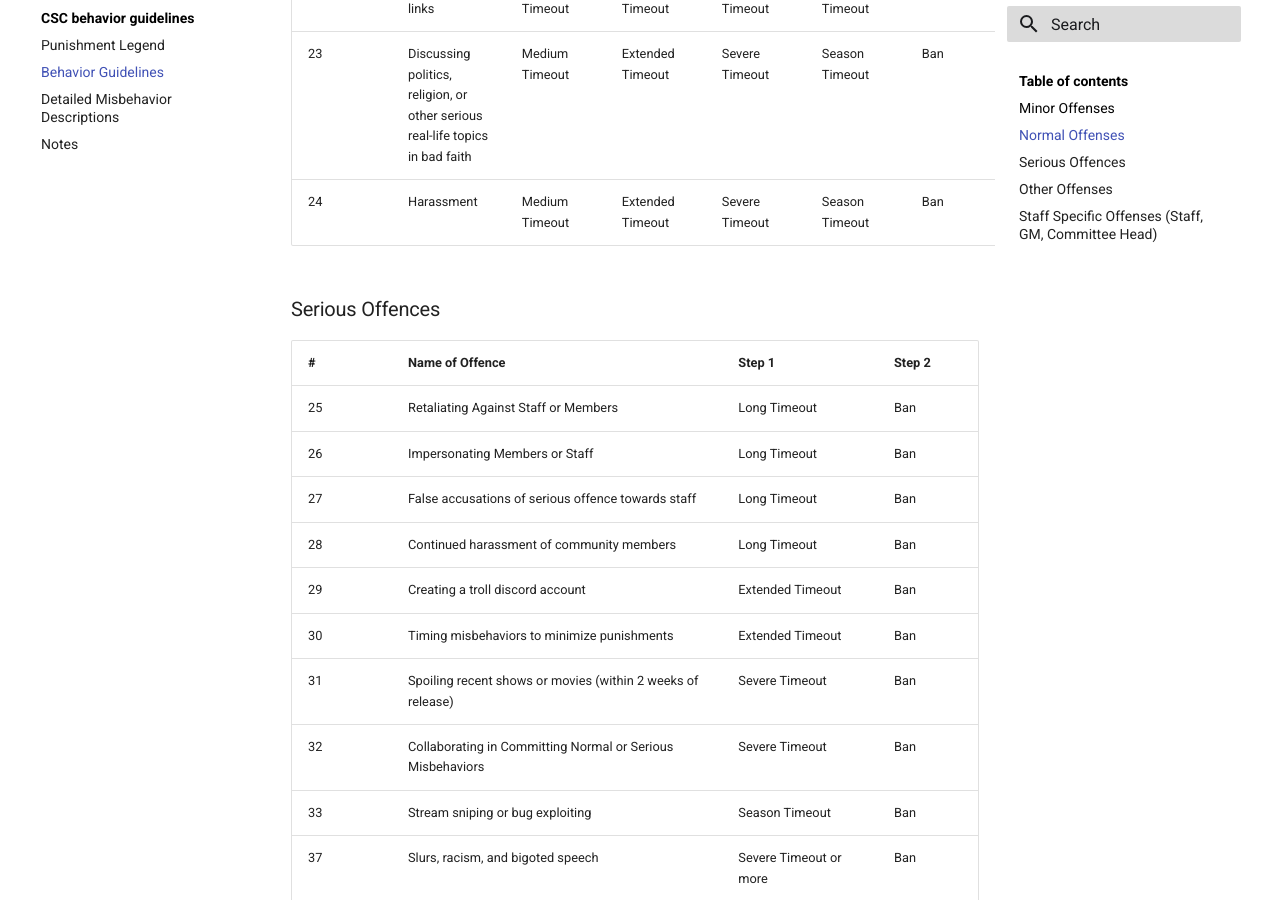
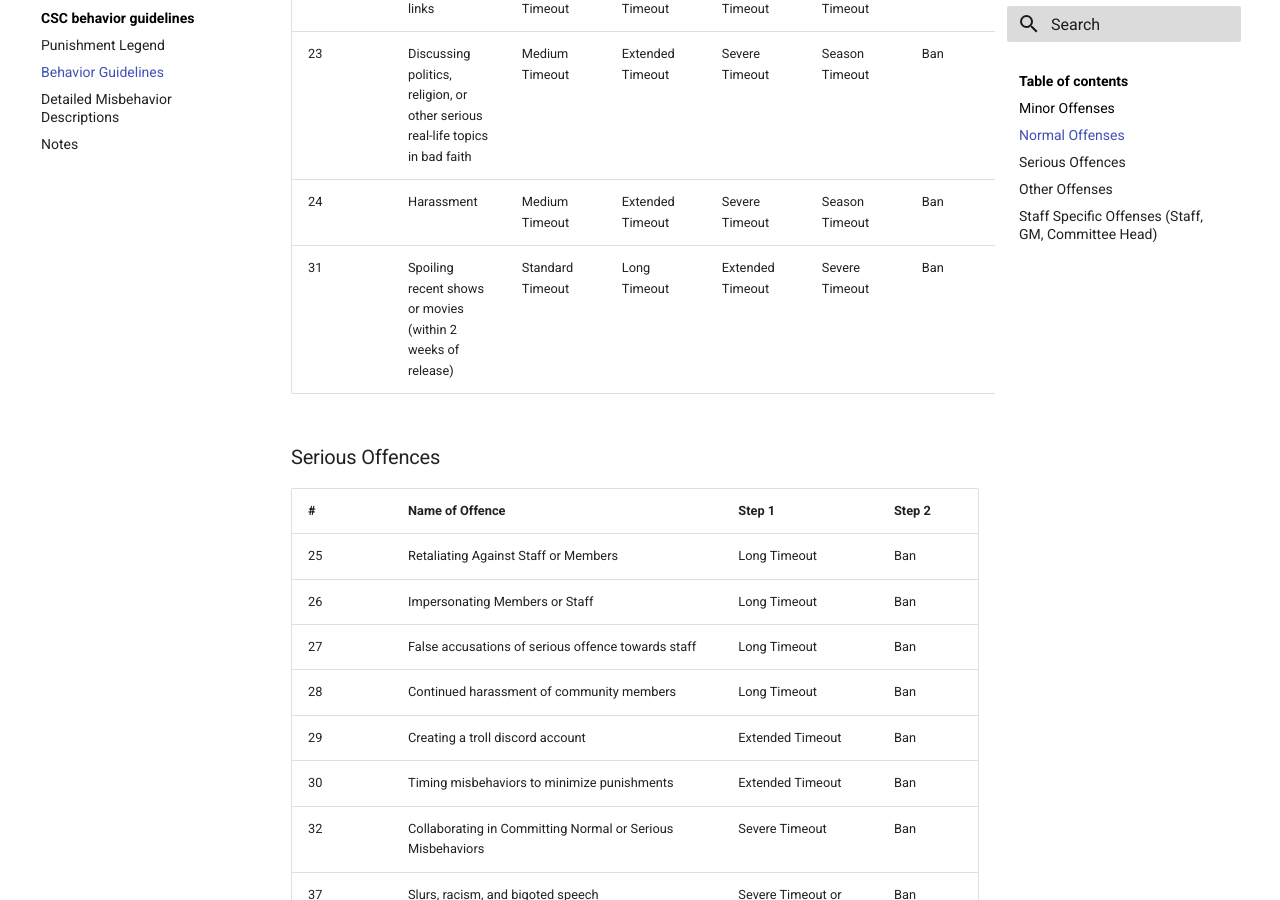
Before and after one commit to ocemo/Behavior-Guidelines, an MkDocs documentation site: the page built from docs/behavior-guidelines.md, in a window 1280 px wide and 900 px high, scrolled down 2328 px. Built offline with MkDocs 1.6.1 and Material for MkDocs 9.7.7, drawn with Linux system fonts in a browser that asks for light colours.

Commit message:
Update behavior-guidelines.md

```diff
--- a/docs/behavior-guidelines.md
+++ b/docs/behavior-guidelines.md
@@ -34,6 +34,7 @@
 | 22 | Posting spam links | Medium Timeout | Extended Timeout | Severe Timeout | Season Timeout | Ban |
 | 23 | Discussing politics, religion, or other serious real-life topics in bad faith | Medium Timeout | Extended Timeout | Severe Timeout | Season Timeout | Ban |
 | 24 | Harassment | Medium Timeout | Extended Timeout | Severe Timeout | Season Timeout | Ban |
+| 31 | Spoiling recent shows or movies (within 2 weeks of release) | Standard Timeout | Long Timeout | Extended Timeout | Severe Timeout | Ban |
 
 ### Serious Offences
 
@@ -45,9 +46,7 @@
 | 28 | Continued harassment of community members | Long Timeout | Ban |
 | 29 | Creating a troll discord account | Extended Timeout | Ban |
 | 30 | Timing misbehaviors to minimize punishments | Extended Timeout | Ban |
-| 31 | Spoiling recent shows or movies (within 2 weeks of release) | Severe Timeout | Ban |
 | 32 | Collaborating in Committing Normal or Serious Misbehaviors | Severe Timeout | Ban |
-| 33 | Stream sniping or bug exploiting | Season Timeout | Ban |
 | 37 | Slurs, racism, and bigoted speech | Severe Timeout or more | Ban |
 | 38 | Serious (death/assault) threats | Severe Timeout or more | Ban |
 
```
